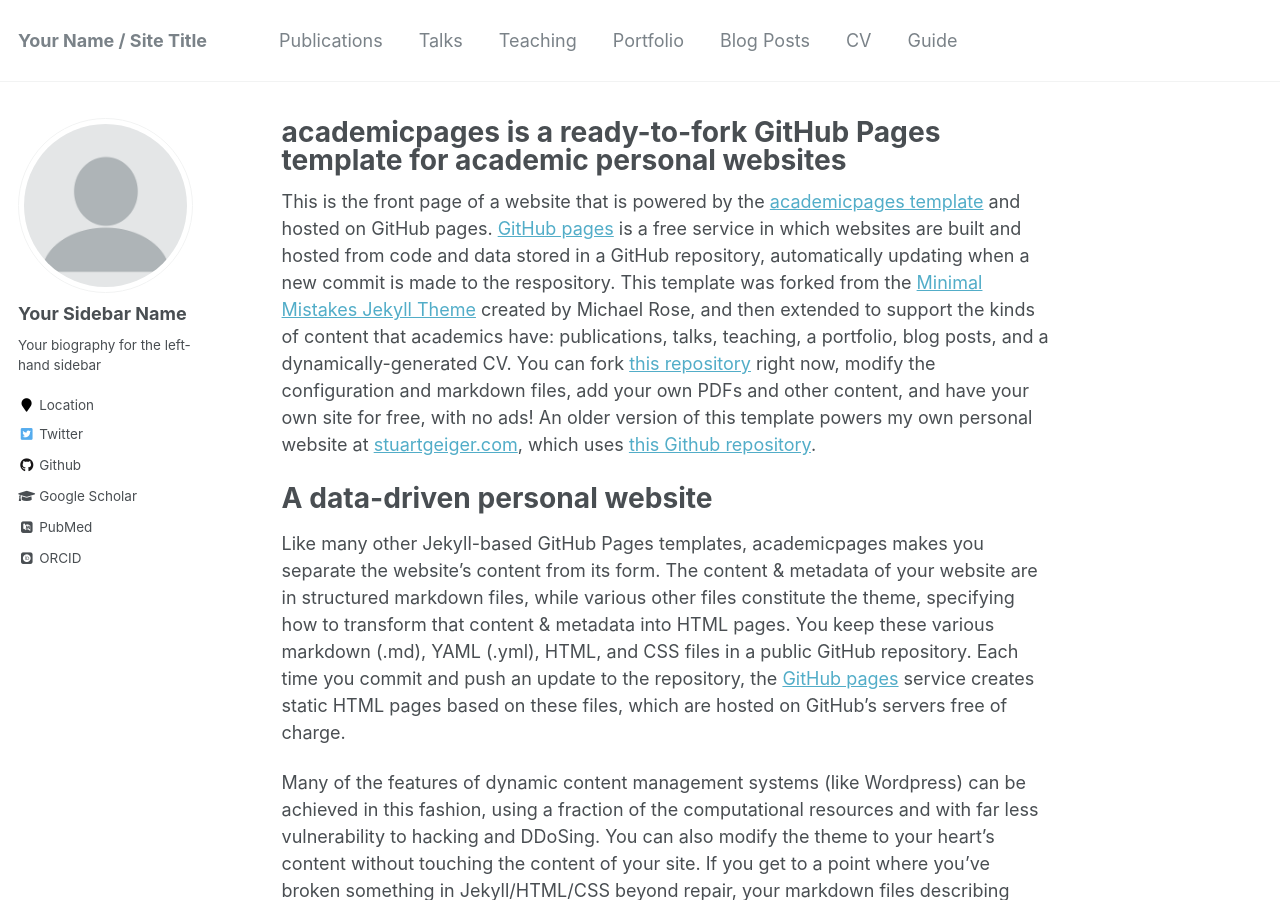
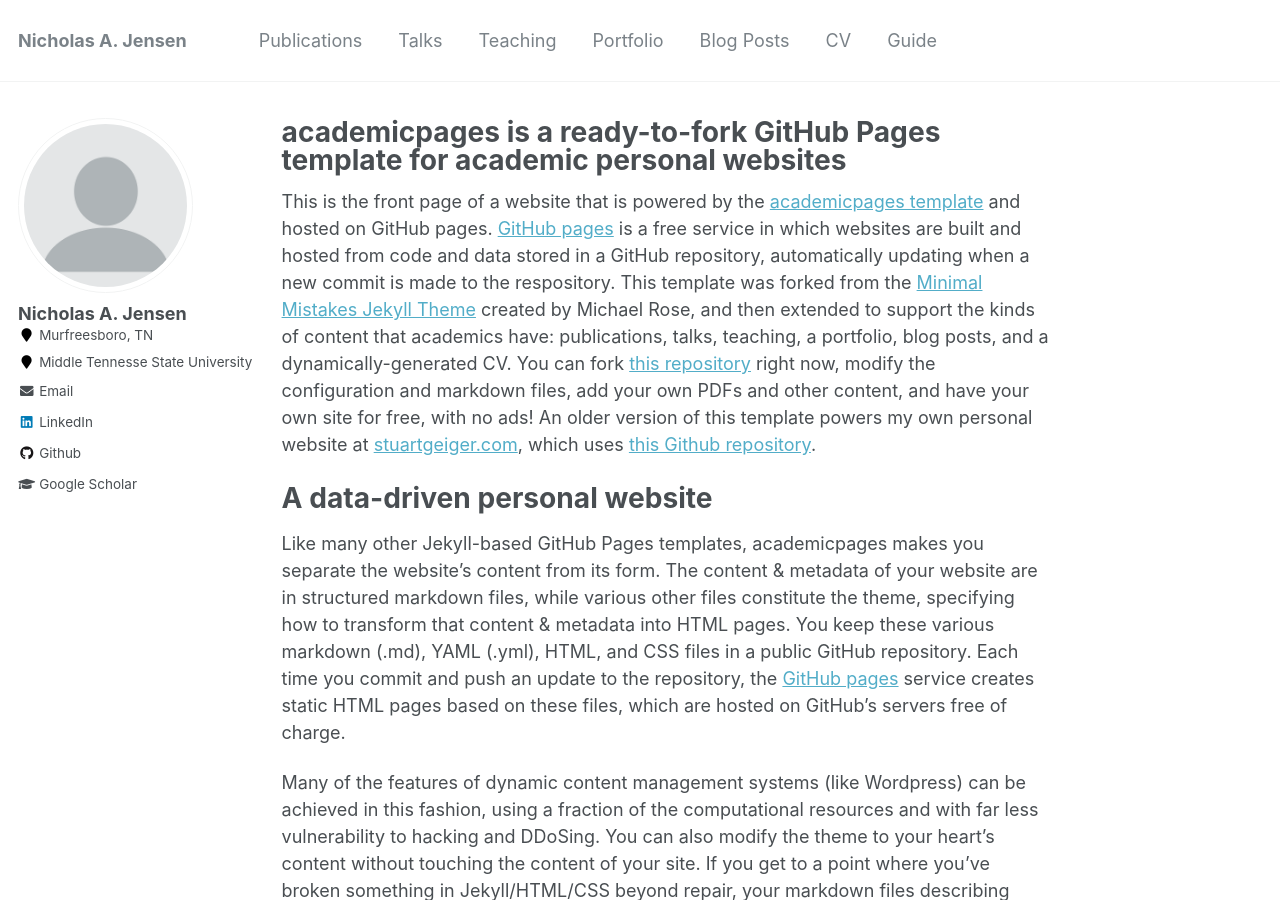
Before and after one commit to naj2r/naj2r.github.io, a Jekyll site: the page built from _pages/about.md, in a window 1280 px wide and 900 px high. Built offline with Jekyll 4.4.1, drawn with Linux system fonts in a browser that asks for light colours; some web fonts are replaced; some of the changed text lies outside the part shown.

Commit message:
updating site authorship

```diff
--- a/_config.yml
+++ b/_config.yml
@@ -7,11 +7,11 @@
 
 # Site Settings
 locale                   : "en-US"
-title                    : "Your Name / Site Title"
+title                    : "Nicholas A. Jensen"
 title_separator          : "-"
-name                     : &name "Your Name"
-description              : &description "personal description"
-url                      : https://academicpages.github.io # the base hostname & protocol for your site e.g. "https://mmistakes.github.io"
+name                     : &name "Nicholas A. Jensen"
+description              : &description "Economics PhD Student"
+url                      : https://naj2r.github.io # the base hostname & protocol for your site e.g. "https://mmistakes.github.io"
 baseurl                  : "" # the subpath of your site, e.g. "/blog"
 repository               : "academicpages/academicpages.github.io"
 teaser                   :  # filename of teaser fallback teaser image placed in /images/, .e.g. "500x300.png"
@@ -80,14 +80,14 @@
 
 # Site Author
 author:
-  name             : "Your Sidebar Name"
+  name             : "Nicholas A. Jensen"
   avatar           : "profile.png"
-  bio              : "Your biography for the left-hand sidebar"
-  location         : "Location"
-  employer         :
-  pubmed           : "https://www.ncbi.nlm.nih.gov/pubmed/?term=john+snow"
-  googlescholar    : "http://yourfullgooglescholarurl.com"
-  email            :
+  bio              :
+  location         : "Murfreesboro, TN"
+  employer         : "Middle Tennesse State University"
+  pubmed           : #"https://www.ncbi.nlm.nih.gov/pubmed/?term=john+snow"
+  googlescholar    : "https://scholar.google.com/citations?user=LdRrAegAAAAJ&hl=en"
+  email            : "naj2r@mtmail.mtsu.edu"
   researchgate     :  # example: "https://www.researchgate.net/profile/yourprofile"
   uri              :
   bitbucket        :
@@ -96,20 +96,20 @@
   flickr           :
   facebook         :
   foursquare       :
-  github           : "academicpages"
+  github           : "naj2r"
   google_plus      :
   keybase          :
   instagram        :
   impactstory      : #"https://profiles.impactstory.org/u/xxxx-xxxx-xxxx-xxxx"
   lastfm           :
-  linkedin         :
-  orcid            : "http://orcid.org/yourorcidurl"
+  linkedin         : "www.linkedin.com/in/nicholas-a-jensen"
+  orcid            :
   pinterest        :
   soundcloud       :
   stackoverflow    : # http://stackoverflow.com/users/123456/username
   steam            :
   tumblr           :
-  twitter          : "replacethistwitterhandle"
+  twitter          : #"replacethistwitterhandle"
   vine             :
   weibo            :
   xing             :
```
